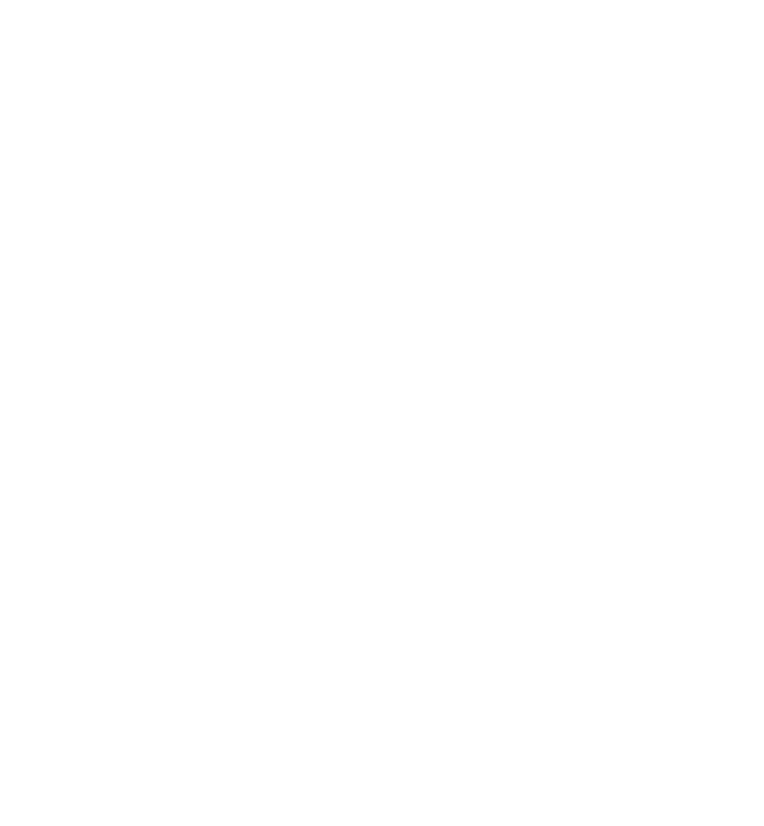
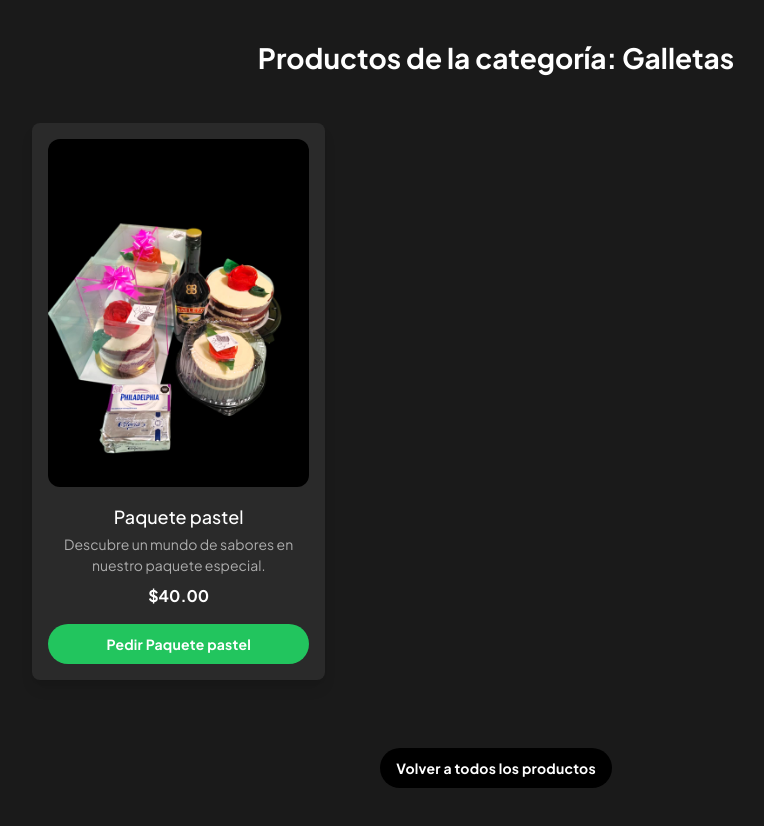
Before and after one commit to josealbertocortes/panelbardo, a React (Vite) app: page /productos/galletas in a window 1280 px wide. Before the commit this address had no page. Shown: the top 826 px of the page, without its empty margins (144-908 px from the left). Before the commit the page ends 800 px from the top, so only its background shows below. Built offline with nearby package versions, Linux system fonts and the light colour scheme.

Commit message:
category page

```diff
--- a/src/App.jsx
+++ b/src/App.jsx
@@ -8,6 +8,7 @@
 import ProductsSection from './components/ProductSection'; // Lo crearemos en el siguiente paso
 import Footer from './components/Footer'; // Lo crearemos en el siguiente paso
 import GraciasPage from './components/GraciasPage'; // Tu componente de página de gracias
+import CategoryPage from './components/CategoryPage';
 
 // Define un componente de Layout para el header y footer (opcional pero bueno para mantener el layout)
 function MainLayout({ children }) {
@@ -74,6 +75,7 @@
         <Route path="/sobre-nosotros" element={<MainLayout><AboutUs /></MainLayout>} />
         <Route path="/contacto" element={<MainLayout><ContactForm /></MainLayout>} />
         <Route path="/gracias" element={<MainLayout><GraciasPage /></MainLayout>} /> {/* Ruta para la página de gracias */}
+        <Route path="/productos/:categoryName" element={<CategoryPage />} />
         {/* Puedes añadir una ruta 404 si lo deseas */}
         {/* <Route path="*" element={<MainLayout><div>404 Not Found</div></MainLayout>} /> */}
       </Routes>
--- /dev/null
+++ b/src/components/CategoryPage.jsx
@@ -0,0 +1,86 @@
+// src/components/CategoryPage.jsx (o src/pages/CategoryPage.jsx)
+import React, { useState, useEffect } from 'react';
+import { useParams, Link } from 'react-router-dom';
+
+// Reutiliza los mismos datos de productos aquí, o impórtalos de donde los tengas definidos
+const allProducts = [
+  { id: 1, name: 'Pasteles Artesanales', description: 'Una experiencia indulgente para los verdaderos amantes del cacao', image: '/images/pasteluno.jpeg', category: 'pasteles', price: 25.00 },
+  { id: 2, name: 'Paquete pastel', description: 'Descubre un mundo de sabores en nuestro paquete especial.', image: '/images/pasteldos.jpeg', category: 'galletas', price: 40.00 },
+  { id: 3, name: 'Pasteles Unicos', description: 'Deléitate con nuestro pastel de chocolate oscuro.', image: '/images/pasteltres.jpeg', category: 'tartas', price: 30.00 },
+  { id: 4, name: 'Tarta de Frutas', description: 'Fresca y deliciosa tarta con frutas de temporada.', image: '/images/pastelcuatro.jpeg', category: 'tartas', price: 20.00 },
+  { id: 5, name: 'Brownie Especial', description: 'El brownie más chocolatero que hayas probado.', image: '/images/pastelcinco.jpeg', category: 'pasteles', price: 15.00 },
+];
+
+// TU NÚMERO DE TELÉFONO DE WHATSAPP AQUÍ (formato internacional, sin +, sin 00)
+const WHATSAPP_NUMBER = '5215528508289'; // Ejemplo: para México (52) y un número de celular (1) y el resto del número.
+
+function CategoryPage() {
+  const { categoryName } = useParams();
+  const [productsInCategory, setProductsInCategory] = useState([]);
+
+  useEffect(() => {
+    const filtered = allProducts.filter(
+      (product) => product.category.toLowerCase() === categoryName.toLowerCase()
+    );
+    setProductsInCategory(filtered);
+  }, [categoryName]);
+
+  return (
+    <div className="relative flex size-full min-h-screen flex-col bg-[#1a1a1a] dark group/design-root overflow-x-hidden"
+         style={{ fontFamily: '"Plus Jakarta Sans", "Noto Sans", sans-serif' }}>
+      <div className="layout-container flex h-full grow flex-col px-40 py-10">
+        <h2 className="text-white tracking-light text-[28px] font-bold leading-tight px-4 text-center pb-8">
+          Productos de la categoría: {categoryName.charAt(0).toUpperCase() + categoryName.slice(1)}
+        </h2>
+
+        <div className="grid grid-cols-1 sm:grid-cols-2 md:grid-cols-3 gap-6 p-4 max-w-screen-lg mx-auto justify-items-center">
+          {productsInCategory.length > 0 ? (
+            productsInCategory.map((product) => (
+              <div key={product.id} className="flex h-full w-full max-w-sm flex-col gap-4 rounded-lg bg-[#2a2a2a] p-4 shadow-lg text-center items-center">
+                <div
+                  className="w-full bg-center bg-no-repeat aspect-[3/4] bg-cover rounded-xl flex flex-col"
+                  style={{ backgroundImage: `url("${product.image}")` }}
+                ></div>
+                <div>
+                  <p className="text-white text-lg font-medium leading-normal mb-1">{product.name}</p>
+                  <p className="text-[#adadad] text-sm font-normal leading-normal">{product.description}</p>
+                  <p className="text-white text-md font-bold mt-2">${product.price.toFixed(2)}</p> {/* Muestra el precio con 2 decimales */}
+                </div>
+
+                {/* Botón "Pedir" para cada producto */}
+                <div className="flex justify-center mt-auto w-full"> {/* mt-auto para empujar el botón hacia abajo */}
+                  <a
+                    href={`https://wa.me/${WHATSAPP_NUMBER}?text=${encodeURIComponent(`Hola, quisiera pedir el producto: ${product.name} (Categoría: ${categoryName.charAt(0).toUpperCase() + categoryName.slice(1)}).`)}`}
+                    target="_blank"
+                    rel="noopener noreferrer"
+                    className="flex min-w-[84px] max-w-[480px] cursor-pointer items-center justify-center overflow-hidden rounded-full h-10 px-4 bg-green-500 hover:bg-green-600 text-white text-sm font-bold leading-normal tracking-[0.015em] transition duration-300 w-full"
+                  >
+                    <span className="truncate">Pedir {product.name}</span>
+                  </a>
+                </div>
+                {/* FIN del Botón "Pedir" */}
+
+              </div>
+            ))
+          ) : (
+            <p className="text-white text-center text-lg col-span-full">
+              No se encontraron productos en esta categoría.
+            </p>
+          )}
+        </div>
+
+        {/* Botón para volver a la página principal o a la sección de productos */}
+        <div className="flex px-4 py-3 justify-center mt-10">
+          <Link
+            to="/#productos"
+            className="flex min-w-[84px] max-w-[480px] cursor-pointer items-center justify-center overflow-hidden rounded-full h-10 px-4 bg-black text-white text-sm font-bold leading-normal tracking-[0.015em]"
+          >
+            <span className="truncate">Volver a todos los productos</span>
+          </Link>
+        </div>
+      </div>
+    </div>
+  );
+}
+
+export default CategoryPage;
--- a/src/components/GraciasPage.jsx
+++ b/src/components/GraciasPage.jsx
@@ -16,12 +16,15 @@
               Hemos recibido tu mensaje y te responderemos lo antes posible.
             </p>
             <div className="flex px-4 py-3 justify-center mt-4"> {/* Añadido mt-4 para espacio */}
-              <a
-                href="/" // Enlace a la página de inicio (normalmente la raíz "/")
-                className="flex min-w-[84px] max-w-[480px] cursor-pointer items-center justify-center overflow-hidden rounded-full h-10 px-4 bg-black text-white text-sm font-bold leading-normal tracking-[0.015em] hover:bg-[#1f1f1f] transition-colors sm:h-12 sm:px-6 sm:text-base" // Ajustes para botón responsivo
-              >
-                <span className="truncate">Volver a la pagina de inicio</span>
-              </a>
+            <div class="flex px-4 py-3 justify-center">
+  <a
+    href="https://wa.me/TU_NUMERO_DE_WHATSAPP_AQUI?text=Hola%2C%20quisiera%20saber%20mas%20sobre%20sus%20servicios."
+    class="flex min-w-[84px] max-w-[480px] cursor-pointer items-center justify-center overflow-hidden rounded-full h-10 px-4 bg-black text-white text-sm font-bold leading-normal tracking-[0.015em]"
+    target="_blank" rel="noopener noreferrer"
+  >
+    <span class="truncate">Contactar por WhatsApp</span>
+  </a>
+</div>
             </div>
           </div>
         </div>
--- a/src/components/ProductSection.jsx
+++ b/src/components/ProductSection.jsx
@@ -1,5 +1,5 @@
 import React from 'react';
-
+import { Link } from 'react-router-dom';
 // Aquí puedes importar tus imágenes si las tienes en src/assets
 // import producto1Img from '../assets/images/producto1.jpg';
 // import producto2Img from '../assets/images/producto2.jpg';
@@ -8,9 +8,9 @@
 // Define un array de productos para renderizar
 // Si usas imágenes de `public/images`, las rutas serían "/images/producto1.jpg"
 const products = [
-  { id: 1, name: 'Pasteles Artesanales', description: '  Una experiencia indulgente para los verdaderos amantes del cacao', image: '/images/pasteluno.jpeg' },
-  { id: 2, name: 'Paquete pastel', description: 'Descubre un mundo de sabores en nuestro paquete especial.', image: '/images/pasteldos.jpeg' },
-  { id: 3, name: 'Pasteles Unicos', description: 'Deléitate con nuestro pastel de chocolate oscuro.', image: '/images/pasteltres.jpeg' },
+  { id: 1, name: 'Pasteles Artesanales', description: '  Una experiencia indulgente para los verdaderos amantes del cacao', image: '/images/pasteluno.jpeg',  category: 'pasteles' },
+  { id: 2, name: 'Galletas', description: 'Descubre un mundo de sabores en nuestro paquete especial.', image: '/images/pasteldos.jpeg',  category: 'galletas' },
+  { id: 3, name: 'Tartas', description: 'Deléitate con nuestro pastel de chocolate oscuro.', image: '/images/pasteltres.jpeg',  category: 'tartas' },
 ];
 
 function ProductsSection() {
@@ -49,7 +49,16 @@
               <p className="text-white text-lg font-medium leading-normal mb-1">{product.name}</p>
               <p className="text-[#adadad] text-sm font-normal leading-normal">{product.description}</p>
             </div>
-
+          {/* INICIO del Botón "Ver más de la categoría" */}
+          <div className="flex justify-center mt-auto w-full"> {/* mt-auto para empujar el botón hacia abajo */}
+              <Link
+                to={`/productos/${product.category}`} // <-- La ruta dinámica a la página de categoría
+                className="flex min-w-[84px] max-w-[480px] cursor-pointer items-center justify-center overflow-hidden rounded-full h-10 px-4 bg-blue-600 hover:bg-blue-700 text-white text-sm font-bold leading-normal tracking-[0.015em] transition duration-300 w-full"
+              >
+                <span className="truncate">Ver más</span>
+              </Link>
+            </div>
+            {/* FIN del Botón */}
           </div>
         ))}
       </div>
```
